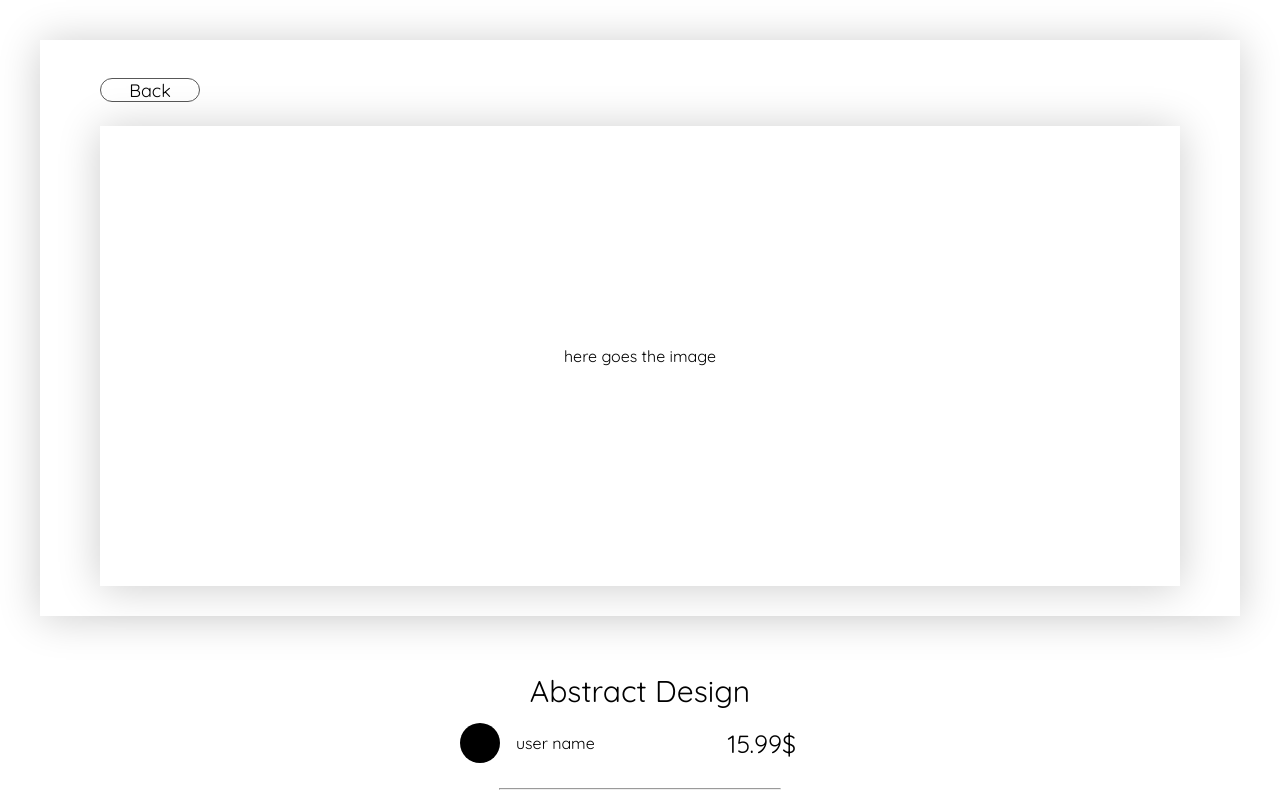
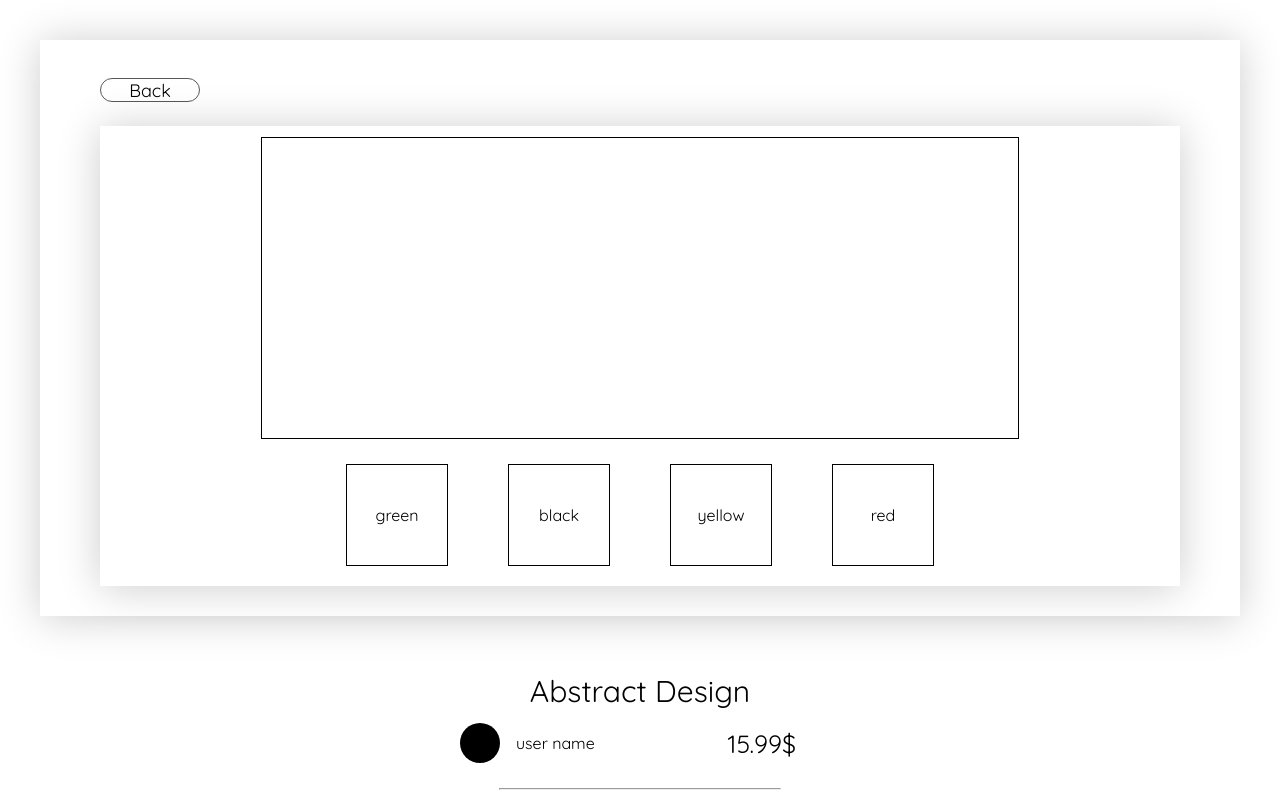
Before and after one commit to MohamedSaberChkiri/vue-digital-products-store, a Vue app: page /1 in a window 1280 px wide. Shown: the top 800 px of the page. Built offline with nearby package versions, Linux system fonts and the light colour scheme.

Commit message:
wokring on the multipe images in product details

```diff
--- a/src/views/ProductDetails.vue
+++ b/src/views/ProductDetails.vue
@@ -7,7 +7,17 @@
               <div class="back" >
                   <button @click="router.go(-1)"> Back </button>
               </div>
-              <div class="item-image">here goes the image</div>
+
+
+            <div class="item-image">
+                    <div class="single-image" :style="{ background: selectedImage }"></div>
+
+                          <div class="other-images">
+                                  <div v-for="(image, index) in images" :key="index" class="image" @click="selectImage(image)">
+                                    {{ image }}
+                                  </div>
+                    </div>
+  </div>
         </div>
 
         <div class="right-panel">
@@ -92,12 +102,48 @@ const product = items.find(item => item.id === Number(productId));
   }, 3000); // Hide the success message after 3000 milliseconds (3 seconds)
     }
 
+    const selectedImage = ref('image 5');
+const images = ['green', 'black', 'yellow', 'red'];
+
+const selectImage = (image) => {
+  selectedImage.value = image;
+};
+
 
 
 
 </script>
 
 <style scoped>
+
+.single-image, .image{
+  display: flex;
+  align-items: center;
+  justify-content: center;
+}
+.other-images{
+  width: 60%;
+  height: 15vh;
+
+  display: flex;
+  align-items: center;
+  justify-content: space-around;
+  cursor: pointer;
+
+}
+.image{
+    width: 100px;
+    height: 100px;
+    border: 1px solid black;
+
+}
+
+.single-image{
+  width: 70%;
+  height: 300px;
+  border: 1px solid black;
+
+}
 
 .added-status{
   position: absolute;
@@ -242,8 +288,10 @@ hr{
   height: 80%;
  box-shadow: 0px 2px 40px rgba(0, 0, 0, 0.2);
   display: flex;
+  flex-direction: column;
   align-items: center;
   justify-content: center;
+  gap: 2vh;
 }
 .right-panel{
   display: flex;
```
